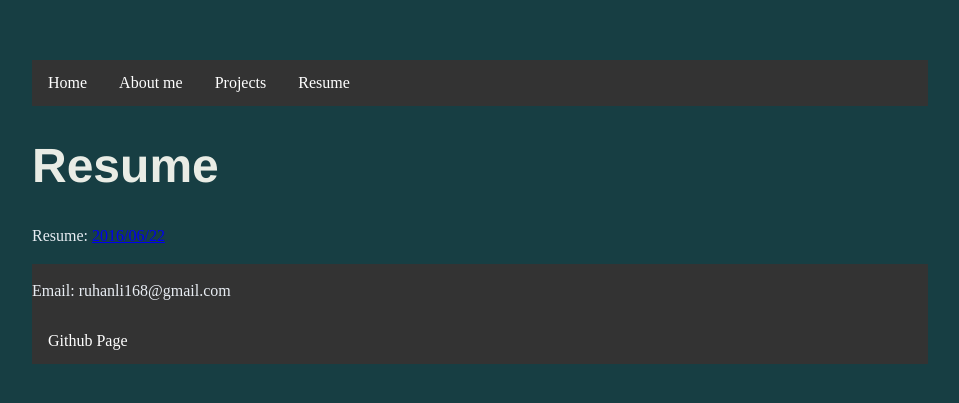
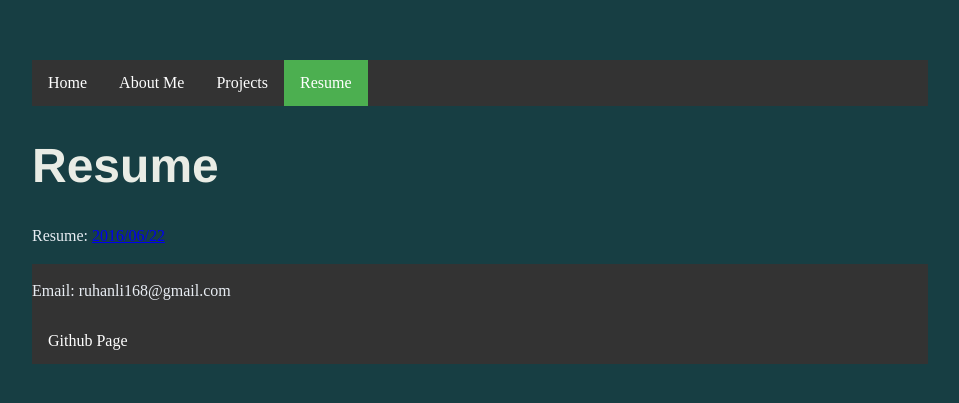
Before and after one commit to Raymoondo/RuhanLi.github.io-1, a Jekyll site: the page CV/index.html, which Jekyll copies as it is, in a window 1280 px wide. Shown: the top 403 px of the page, without its empty margins (160-1119 px from the left). Built offline with Jekyll 4.4.1, drawn with Linux system fonts in a browser that asks for light colours.

Commit message:
Update index.html

```diff
--- a/CV/index.html
+++ b/CV/index.html
@@ -7,11 +7,11 @@
 	<body>
 		<nav>
     		<ul>
-        		<li><a href="/">Home</a></li>
-	        	<li><a href="/about">About me</a></li>
-        		<li><a href="/projects">Projects</a></li>
-        		<li><a href="/CV">Resume</a></li>
-    		</ul>
+  			<li><a href="/">Home</a></li>
+  			<li><a href="/about">About Me</a></li>
+  			<li><a href="/projects">Projects</a></li>
+  			<li><a class="active" href="/CV">Resume</a></li>
+		</ul>
 		</nav>
 		<div class="container">
         		<h1>Resume</h1>
```
